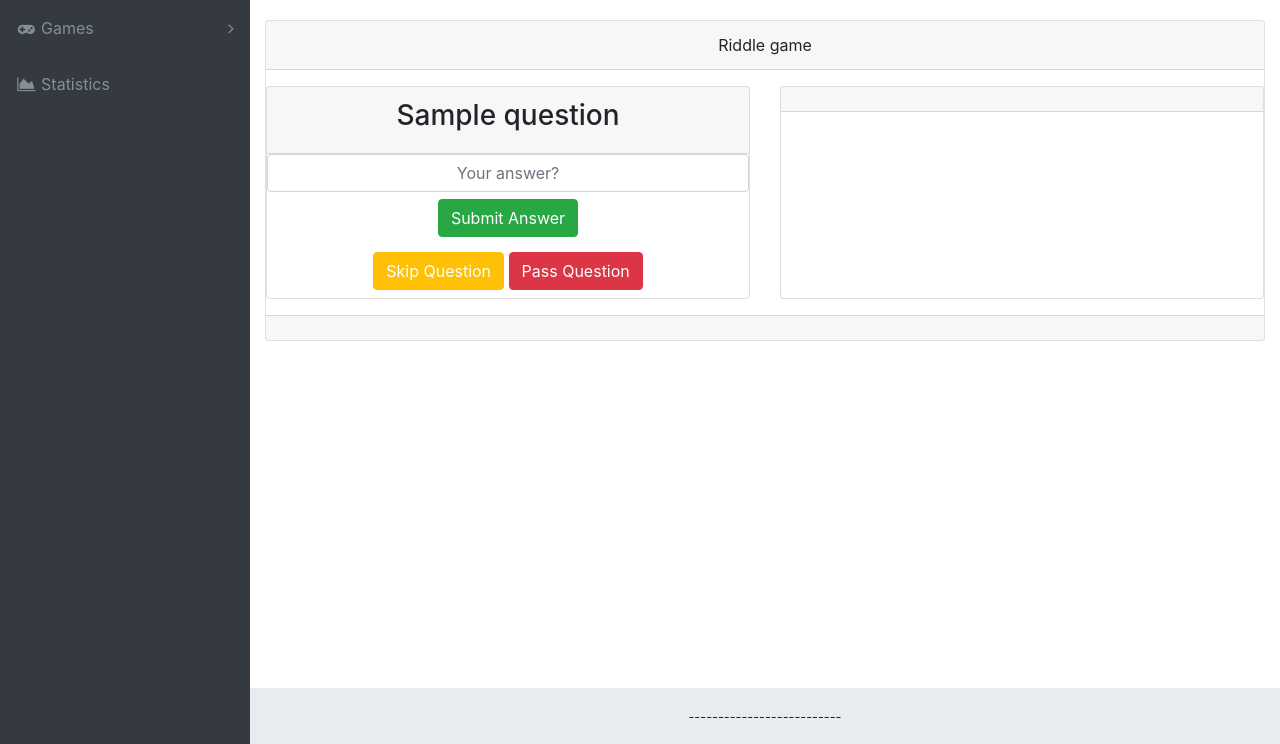
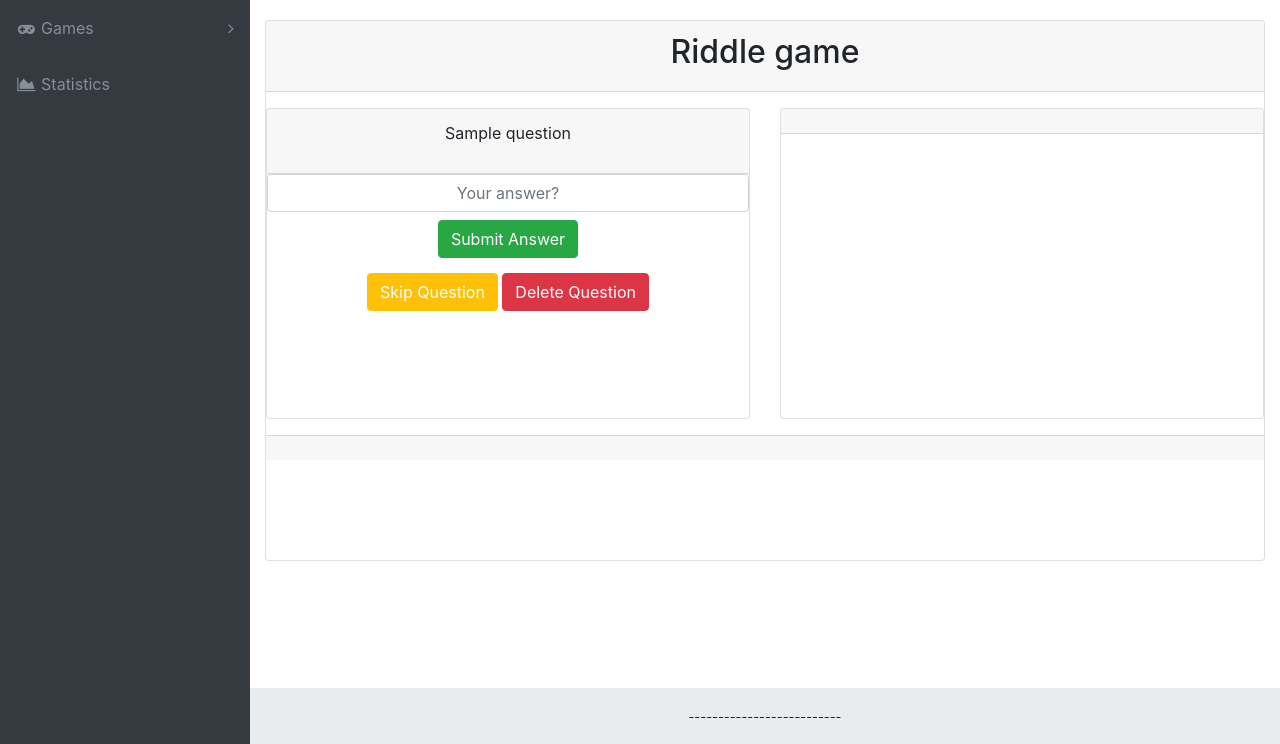
Before and after one commit to MiroslavSvec/project-3, a Flask app: template templates/riddle-game.html in a window 1280 px wide. Shown: the part 56-800 px from the top of the page. Run offline with Flask 2, Linux system fonts and the light colour scheme; the template is opened without the code that fills it: most values are stand-ins (such as "Sample title", 1, 10 or a date in 2020); data that the repository does not hold is empty; some libraries are stand-ins or nearby versions.

Commit message:
Added fundamentals for Skip and Delete button  / fixed minor bugs

```diff
--- a/app.py
+++ b/app.py
@@ -121,7 +121,8 @@ def parse_answer(user_name, riddle_profile):
 			data = riddle.skip_question(user_name, riddle_profile)
 			return jsonify(data)
 		else:
-			pass
+			data = riddle.delete_question(user_name, riddle_profile)
+			return jsonify(data)
 	data = helper.read_json(helper.profile(user_name, riddle_profile))
 	return jsonify(data)
 
--- a/data/riddle-game/mixed.json
+++ b/data/riddle-game/mixed.json
@@ -37,9 +37,7 @@
     {
       "riddle": "The more you have of it, the less you see. What is it?",
       "answer": "darkness"
-    }
-  ],
-  "dailyRiddles": [
+    },
     {
       "riddle": "You start in the top left corner of a 6x6 grid, your goal is to get to the bottom right corner. You can only move to the right or down. You can't move diagonally and you can't move backwards.\nHow many different ways are there to get from the start to the finish?",
       "answer": "252"
--- a/data/system/app_data.json
+++ b/data/system/app_data.json
@@ -1 +1 @@
-{"1.1": [{"version": 1.1, "members": 2118, "setting": [], "games": [{"riddle_game": {"all_players": 0, "player_names": []}}]}]}
+{"1.1": [{"version": 1.1, "members": 2132, "setting": [], "games": [{"riddle_game": {"all_players": 0, "player_names": []}}]}]}
--- a/static/custom/css/riddle.css
+++ b/static/custom/css/riddle.css
@@ -2,6 +2,9 @@
 	height: 100%;
 	right: -15px;
 	background-color: #343a40;
+}
+.card {
+	padding-bottom: 100px;
 }
 .text-red {
 	color: red;
@@ -9,3 +12,6 @@
 .text-green {
 	color: green;
 }
+.text-yellow{
+	color: #ffc107;
+}
--- a/static/custom/css/styles.css
+++ b/static/custom/css/styles.css
@@ -28,7 +28,7 @@ form a,
 }
 
 .red-border {
-    border: 1px solid red;
+	border: 1px solid red;
 }
 
 #alerts {
--- a/static/custom/js/main.js
+++ b/static/custom/js/main.js
@@ -143,6 +143,9 @@ function show_riddle_game() {
 		console.log(data);
 		let riddle_game_data = data.game[0];
 		$("#question").html(riddle_game_data.question);
+		$("#remaining-questions").html(
+			"Questions left: " + riddle_game_data.remaining_questions
+		);
 		$("#right-answers").html(
 			"Correct answers: " + riddle_game_data.right_answers
 		);
@@ -151,6 +154,9 @@ function show_riddle_game() {
 		);
 		$("#skipped-questions").html(
 			"Skipped questions: " + riddle_game_data.skipped_questions
+		);
+		$("#deleted-questions").html(
+			"Deleted questions: " + riddle_game_data.deleted_questions
 		);
 
 		console.log(riddle_game_data);
@@ -165,11 +171,11 @@ function show_riddle_game() {
 function riddle_game_answer(form) {
 	let user = $("#user_name").text();
 	let riddle_profile = $("#riddle_profile").text();
-	let answer = new Data("answer", form.answer.value)
+	let answer = new Data("answer", form.answer.value);
 	console.log(answer);
 
 	$("#alerts").slideDown(500);
-	setTimeout(function () {
+	setTimeout(function() {
 		$(form).trigger("reset");
 	}, 500);
 
@@ -179,19 +185,27 @@ function riddle_game_answer(form) {
 		function(data) {
 			let riddle_game_data = data.game[0];
 			if (riddle_game_data.result == "Correct") {
-				riddle_messages(answer.data, "Correct","text-green", "Next question?", "next_question", "Next question");
+				riddle_messages(
+					answer.data,
+					"Correct",
+					"text-green",
+					"Next question?",
+					"hide_alerts",
+					"Next question"
+				);
 			} else {
-				riddle_messages(answer.data, "Wrong", "text-red", "Would you like to try again?", "hide_alerts", "Try again");
+				riddle_messages(
+					answer.data,
+					"Wrong",
+					"text-red",
+					"Would you like to try again?",
+					"hide_alerts",
+					"Try again"
+				);
 			}
-			$("#right-answers").html(
-				"Correct answers: " + riddle_game_data.right_answers
-			);
-			$("#wrong-answers").html(
-				"Wrong answers: " + riddle_game_data.wrong_answers
-			);
-			$("#skipped-questions").html(
-				"Skipped questions: " + riddle_game_data.skipped_questions
-			);
+			setTimeout(function() {
+				show_riddle_game();
+			}, 500);
 		}
 	).fail(function(xhr, status, error) {
 		console.log(xhr);
@@ -200,7 +214,78 @@ function riddle_game_answer(form) {
 	});
 	return false;
 }
-function riddle_messages(answer, results, css_class, message, btn_function, button_name) {
+
+function hide_alerts() {
+	$("#alerts").slideUp(500);
+}
+function skip_question() {
+	let user = $("#user_name").text();
+	let riddle_profile = $("#riddle_profile").text();
+	let post_data = new Data("skip_question", "");
+	$.post(
+		`/postjson/${user}/${riddle_profile}/riddle-game`,
+		JSON.stringify(post_data),
+		function(data) {
+			let riddle_game_data = data.game[0];
+			console.log(riddle_game_data);
+			show_riddle_game();
+			setTimeout(function() {
+				$("#alerts").slideUp(500);
+			}, 500);
+		}
+	).fail(function(xhr, status, error) {
+		console.log(xhr);
+		console.log(status);
+		console.log(error);
+	});
+}
+function delete_question() {
+	let user = $("#user_name").text();
+	let riddle_profile = $("#riddle_profile").text();
+	let post_data = new Data("delete_question", "");
+	$.post(
+		`/postjson/${user}/${riddle_profile}/riddle-game`,
+		JSON.stringify(post_data),
+		function(data) {
+			let riddle_game_data = data.game[0];
+			console.log(riddle_game_data);
+			if (riddle_game_data.remaining_questions == 0) {
+				console.log("Yes")
+			}
+			show_riddle_game();
+			setTimeout(function() {
+				$("#alerts").slideUp(500);
+			}, 500);
+		}
+	).fail(function(xhr, status, error) {
+		console.log(xhr);
+		console.log(status);
+		console.log(error);
+	});
+}
+/*
+Templates
+*/
+function confirm_messages(css_class, action, btn_function, color) {
+	$("#result").html(`
+		<div class="card-body">
+			<h3 class="card-title">The question will be</h3>
+			<h3 class="${css_class}">${action} all questions</h3>
+			<p class="card-text">Are you sure?</p>
+			<button type="submit" onclick="${btn_function}()" class="btn btn-success">Yes</button>
+			<button type="submit" onclick="hide_alerts()" class="btn btn-${color}">No</button>
+			<br>
+		</div>`);
+	$("#alerts").slideDown(500);
+}
+function riddle_messages(
+	answer,
+	results,
+	css_class,
+	message,
+	btn_function,
+	button_name
+) {
 	$("#result").html(`
 		<div class="card-body">
 			<h3 class="card-title">Your answer: ${answer}</h3>
@@ -212,28 +297,18 @@ function riddle_messages(answer, results, css_class, message, btn_function, butt
 		</div>`);
 	if (results == "Wrong") {
 		$("#result .card-body").append(`
-		<a onclick="skip_question()" class="btn btn-warning">Skip question</a>
-		<a onclick="pass_question(this)" class="btn btn-danger">Pass Question</a>`);
+			<a onclick="confirm_messages('text-yellow', 'appended to end of ', 'skip_question', 'warning')" class="btn btn-warning">Skip Question</a>
+			<a onclick="confirm_messages('text-red', ' removed from ', 'delete_question', 'danger')" class="btn btn-danger">Delete Question</a>`);
 	}
 }
-function hide_alerts() {
-	$("#alerts").slideUp(500);
+function riddle_end() {
+	$("#result").html(`
+		<div class="card-body">
+			<h3 class="text-green">Congratulation</h3>
+			<h6>your score is</h6>
+			<h3>${results}</h3>
 
+			<button type="submit" onclick="${btn_function}()" class="btn btn-success">${button_name}</button>
+			<br>
+		</div>`);
 }
-function skip_question() {
-	let user = $("#user_name").text();
-	let riddle_profile = $("#riddle_profile").text();
-	let post_data = new Data("skip_question", "")
-	$.post(
-		`/postjson/${user}/${riddle_profile}/riddle-game`,
-		JSON.stringify(post_data),
-		function (data) {
-			let riddle_game_data = data.game[0];
-			console.log(riddle_game_data);
-		}
-	).fail(function (xhr, status, error) {
-		console.log(xhr);
-		console.log(status);
-		console.log(error);
-	});
-}
--- a/templates/riddle-game.html
+++ b/templates/riddle-game.html
@@ -14,6 +14,10 @@
 	{% endblock navbar_brand %}
 	{% block riddle_g_nav %}
 	<li class="nav-item" data-toggle="tooltip" data-placement="right" title="Components">
+		<h5 id="remaining-questions"></h5>
+
+	</li>
+	<li class="nav-item" data-toggle="tooltip" data-placement="right" title="Components">
 		<h5 id="right-answers"></h5>
 
 	</li>
@@ -26,6 +30,7 @@
 
 	</li>
 	<li class="nav-item" data-toggle="tooltip" data-placement="right" title="Dashboard">
+		<h5 id="deleted-questions"></h5>
 
 	</li>
 	<li class="nav-item" data-toggle="tooltip" data-placement="right" title="Charts">
@@ -42,14 +47,14 @@
 
 
 	<div id="riddle-game" class="card mt-1 text-center">
-		<div class="card-header mb-3">Riddle game</div>
+		<div class="card-header mb-3"><h2>Riddle game</h2></div>
 		<div class="card-deck">
 			<div class="card">
 				<div id="alerts" class=" card text-center">
 							<div id="result"></div>
 				</div>
 				<div class="card-header">
-					<h3 id="question">{{question}}</h3>
+					<p id="question">{{question}}</p>
 				</div>
 				<form onsubmit="return riddle_game_answer(this)">
 					<div class="form-group-sm">
@@ -57,8 +62,8 @@
 					</div>
 					<button type="submit" class="btn btn-success">Submit Answer</button>
 					<br>
-					<a onclick="skip_question()" class="btn btn-warning">Skip Question</a>
-					<a onclick="pass_question(this)" class="btn btn-danger">Pass Question</a>
+					<a onclick="confirm_messages('text-yellow', 'appended to end of ', 'skip_question', 'warning')" class="btn btn-warning">Skip Question</a>
+					<a onclick="confirm_messages('text-red', ' removed from ', 'delete_question', 'danger')" class="btn btn-danger">Delete Question</a>
 				</form>
 			</div>
 			<div class="card text-center">
```
Also changed, not shown: data/riddle-game/all.json (+0 -8 lines), data/riddle-game/general.json (+0 -8 lines), riddle.py (+73 -57 lines).
